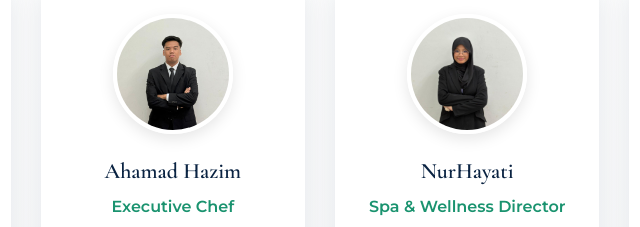
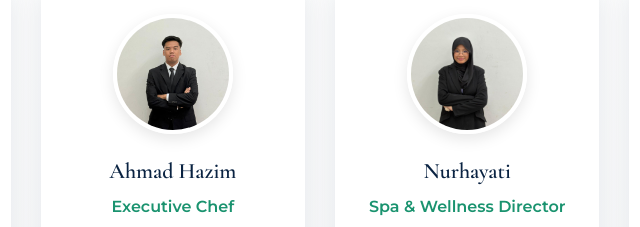
Before and after one commit to fansout/Noir-Luxe-Hotel, a plain HTML site: page main.html in a window 1280 px wide. Shown: the part 6149-6376 px from the top of the page, 320-960 px from the left. Drawn offline with nearby package versions, Linux system fonts and the light colour scheme.

Commit message:
Update main.html

```diff
--- a/main.html
+++ b/main.html
@@ -1513,7 +1513,7 @@
                     <div class="team-img">
                         <img src="ajim.jpeg" alt="Sarah Lim">
                     </div>
-                    <h3>Ahamad Hazim</h3>
+                    <h3>Ahmad Hazim</h3>
                     <div class="position">Executive Chef</div>
                     <div class="department">Culinary Department</div>
                     <p class="experience">Michelin-trained, 12+ years experience</p>
@@ -1529,7 +1529,7 @@
                     <div class="team-img">
                         <img src="yati.jpg" alt="Nurul Huda">
                     </div>
-                    <h3>NurHayati</h3>
+                    <h3>Nurhayati</h3>
                     <div class="position">Spa & Wellness Director</div>
                     <div class="department">Wellness & Spa</div>
                     <p class="experience">Certified therapist, 10+ years experience</p>
```
